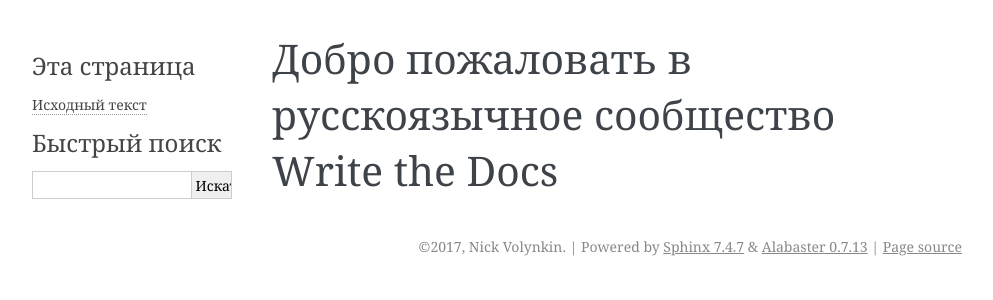
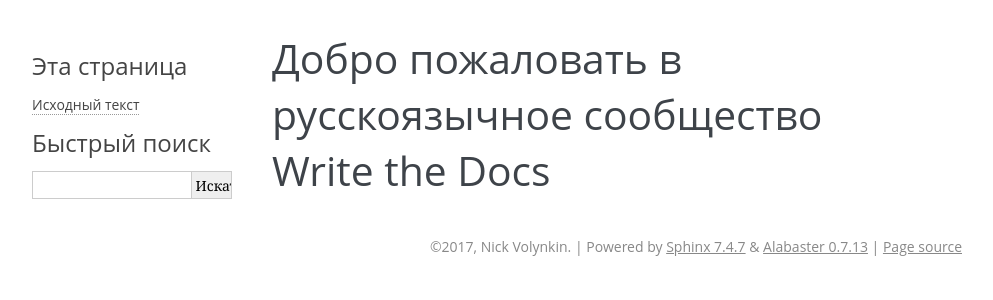
Before and after one commit to NickVolynkin/wtd-ru, a Sphinx documentation site: the page built from source/index.rst, in a window 1280 px wide. Shown: the top 300 px of the page, without its empty margins (148-1141 px from the left). Built offline with Sphinx 7.4.7, drawn with Linux system fonts in a browser that asks for light colours.

Commit message:
Open Sans, Roboto, sans-serif

```diff
--- /dev/null
+++ b/source/_static/css/custom.css
@@ -0,0 +1,11 @@
+body,
+div.sphinxsidebar h3,
+div.sphinxsidebar h4,
+div.body h1,
+div.body h2,
+div.body h3,
+div.body h4,
+div.body h5,
+div.body h6 {
+    font-family: 'Open Sans', Roboto, sans-serif;
+}
--- a/source/conf.py
+++ b/source/conf.py
@@ -93,7 +93,7 @@ html_theme = 'alabaster'
 # Add any paths that contain custom static files (such as style sheets) here,
 # relative to this directory. They are copied after the builtin static files,
 # so a file named "default.css" will overwrite the builtin "default.css".
-html_static_path = ['_static']
+html_static_path = ['_static', '_static/css']
 
 
 # -- Options for HTMLHelp output ------------------------------------------
```
